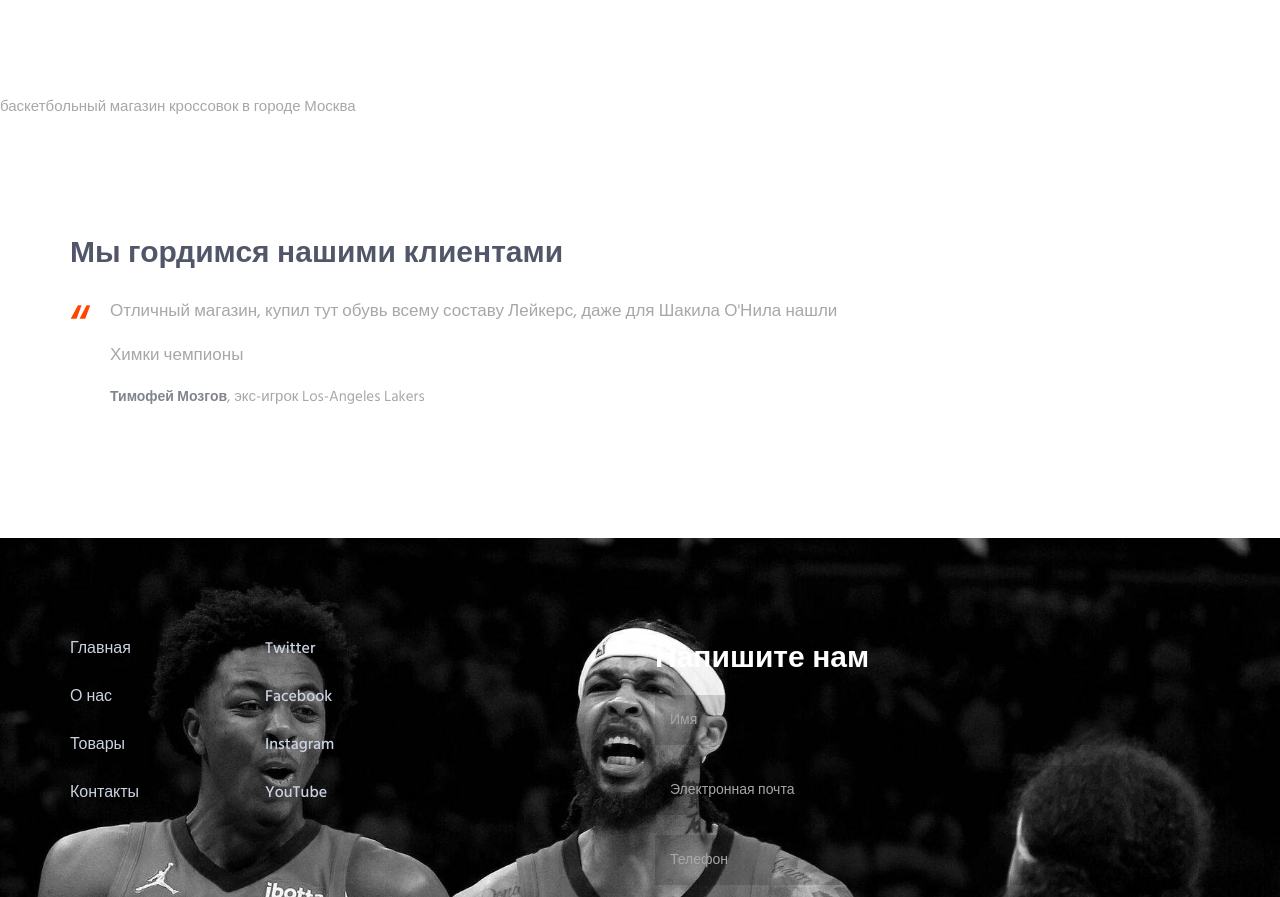
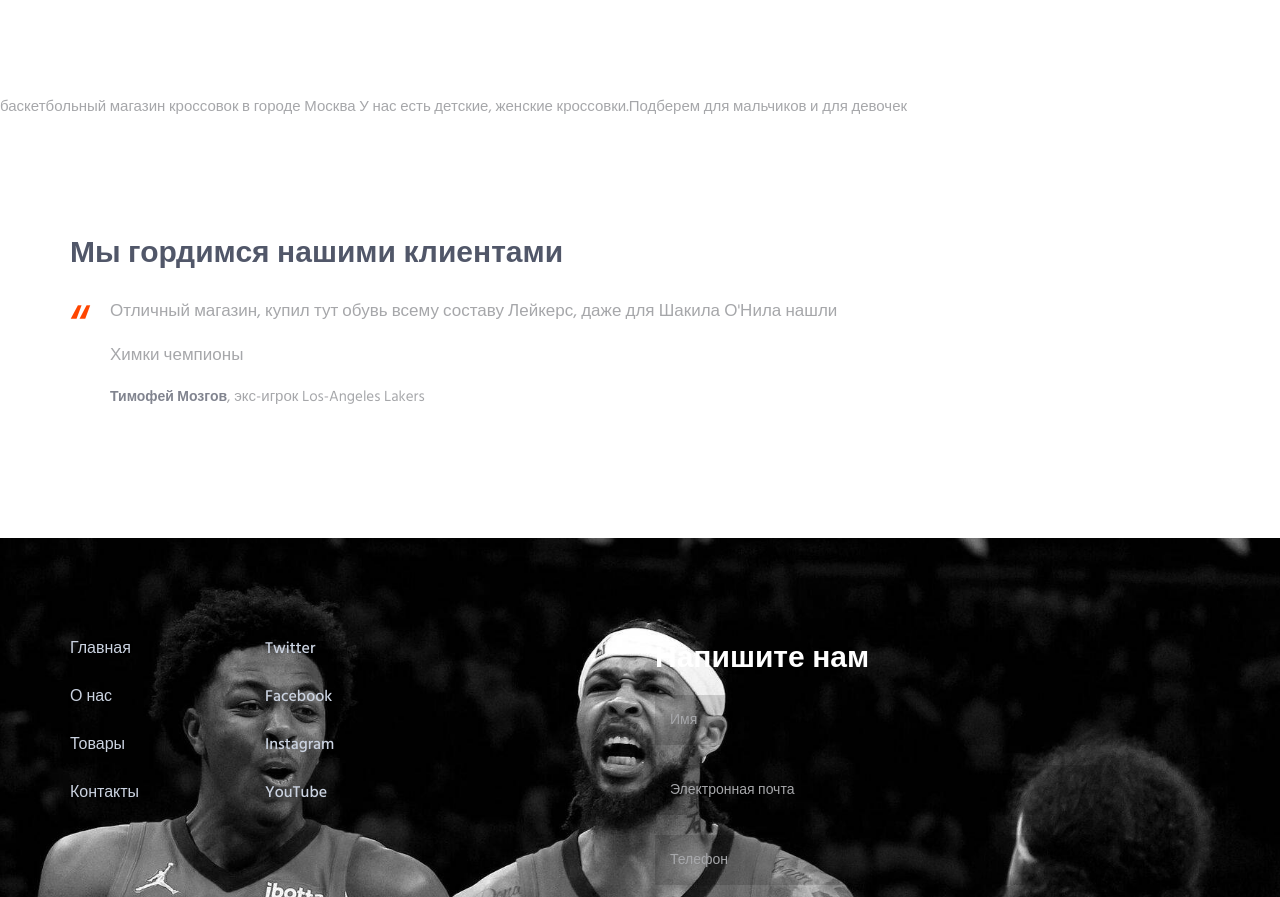
Before and after one commit to shavermoking/shavermoking.github.io, a plain HTML site: page index.html in a window 1280 px wide. Shown: the part 2718-3615 px from the top of the page. Drawn offline with Linux system fonts and the light colour scheme.

Commit message:
Update index.html

```diff
--- a/index.html
+++ b/index.html
@@ -223,6 +223,7 @@
         <!-- End Latest Products -->
 
         <p> баскетбольный магазин кроссовок в городе Москва
+        У нас есть детские, женские кроссовки.Подберем для мальчиков и для девочек
 
         </p>
 
```
